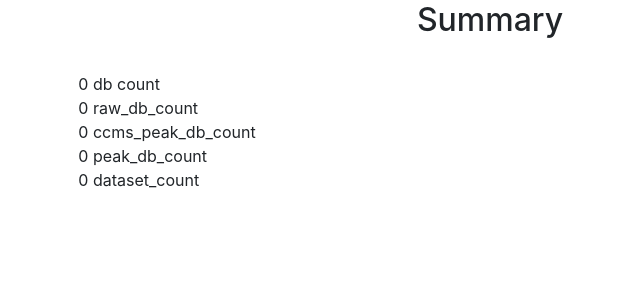
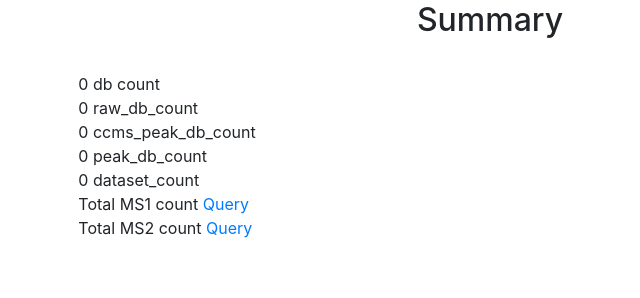
Before and after one commit to Wang-Bioinformatics-Lab/GNPS_DatasetCache, a Flask app: page / in a window 1280 px wide. Shown: the part 154-452 px from the top of the page, without its empty margins (150-790 px from the left). Run offline with Flask 2, Linux system fonts and the light colour scheme; some libraries are stand-ins or nearby versions.

Commit message:
adding linkouts for predefined queries

```diff
--- a/templates/homepage.html
+++ b/templates/homepage.html
@@ -38,6 +38,12 @@
                 (( peak_db_count )) peak_db_count
                 <br>
                 (( dataset_count )) dataset_count
+                <br>
+                Total MS1 count <a href="/datasette/database?sql=SELECT+SUM%28spectra_ms1%29%0D%0AFROM+filename">Query</a>
+                <br>
+                Total MS2 count <a href="/datasette/database?sql=SELECT+SUM%28spectra_ms2%29%0D%0AFROM+filename">Query</a>
+                <br>
+
             </div>
             <div class="col-md-2" id=""></div>
         </div>
```
